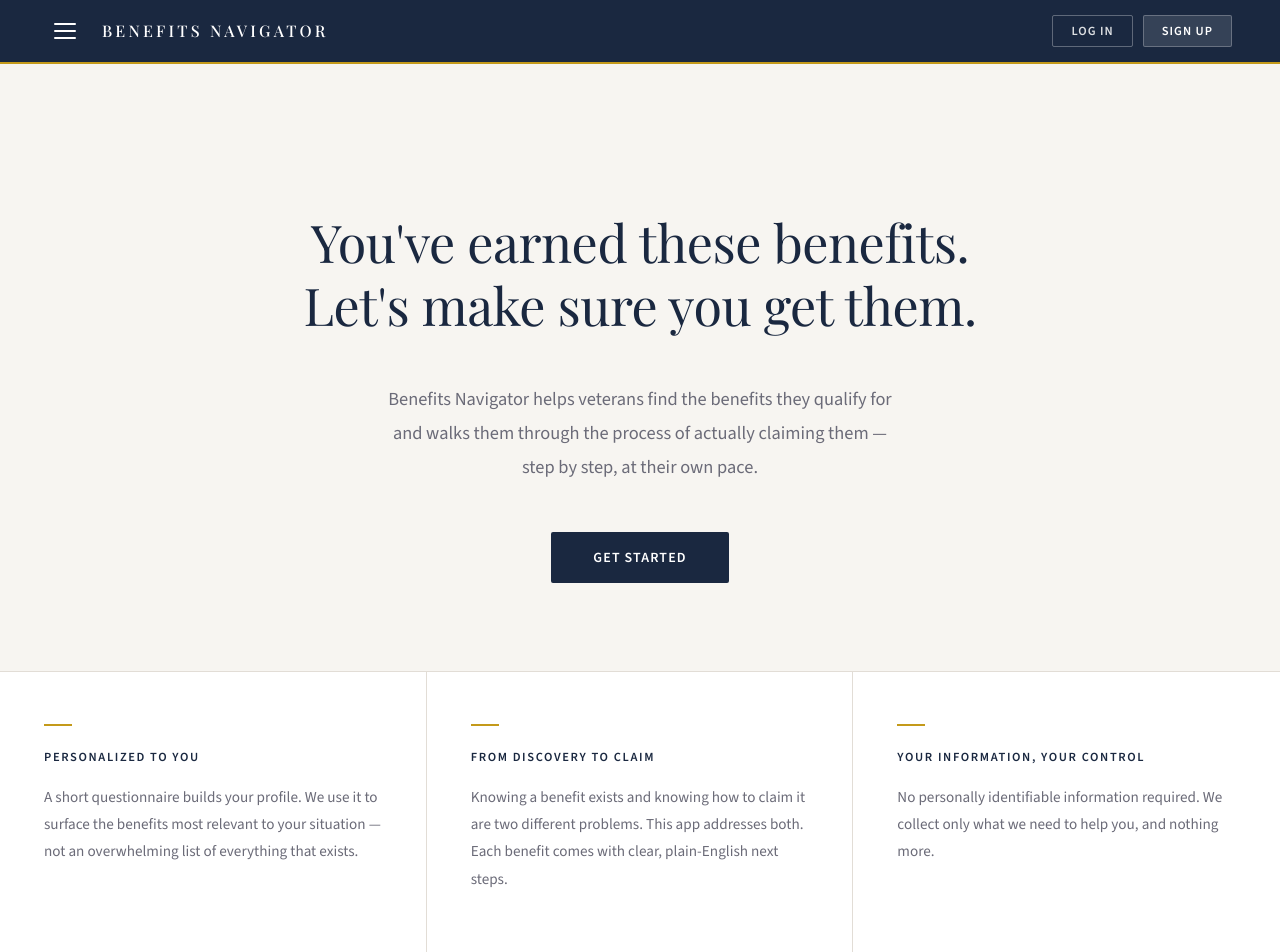
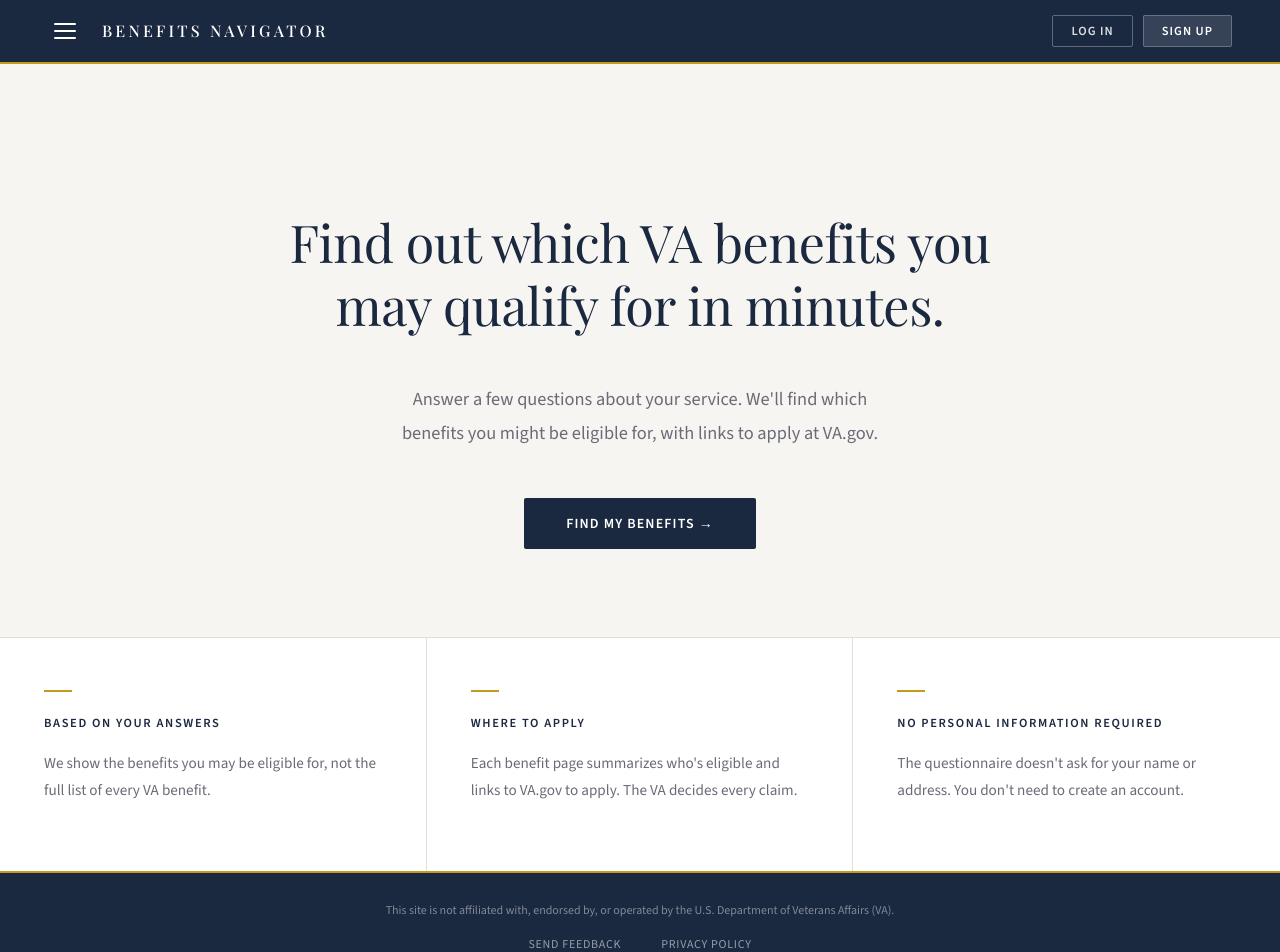
Before and after one commit to kenandehart/veteran-benefits-navigator, a React (Vite) app in the folder client/: page / in a window 1280 px wide. Shown: the top 952 px of the page. Built offline with nearby package versions, Linux system fonts and the light colour scheme; no server answers.

Commit message:
Update home page copy, change password pages back buttons

```diff
--- a/client/src/ForgotPasswordPage.tsx
+++ b/client/src/ForgotPasswordPage.tsx
@@ -1,7 +1,7 @@
 import './App.css'
 import { useEffect, useState } from 'react'
 import type { FormEvent } from 'react'
-import { Link } from 'react-router-dom'
+import { useNavigate } from 'react-router-dom'
 import Footer from './Footer'
 import SiteHeader from './components/SiteHeader'
 
@@ -15,18 +15,10 @@ const pageMainStyle: React.CSSProperties = {
   width: '100%',
 }
 
-const linkStyle: React.CSSProperties = {
-  display: 'inline-block',
-  marginTop: '24px',
-  color: 'var(--navy)',
-  textDecoration: 'underline',
-  fontFamily: "'Source Sans 3', system-ui, sans-serif",
-  fontSize: '0.9rem',
-}
-
 function ForgotPasswordPage() {
   const [email, setEmail] = useState('')
   const [status, setStatus] = useState<Status>('idle')
+  const navigate = useNavigate()
 
   useEffect(() => {
     window.scrollTo(0, 0)
@@ -57,7 +49,22 @@ function ForgotPasswordPage() {
       <SiteHeader />
 
       <main style={pageMainStyle}>
-        <h1 className="modal-title">Forgot your password?</h1>
+        <div className="benefit-detail__header">
+          <button
+            className="benefit-detail__back"
+            onClick={() => {
+              window.scrollTo(0, 0)
+              if (window.history.length <= 1) {
+                navigate('/')
+              } else {
+                navigate(-1)
+              }
+            }}
+          >
+            ← Back
+          </button>
+          <h1 className="modal-title">Forgot your password?</h1>
+        </div>
 
         {status === 'submitted' ? (
           <p className="modal-helper" aria-live="polite">
@@ -94,8 +101,6 @@ function ForgotPasswordPage() {
             </button>
           </form>
         )}
-
-        <Link to="/" style={linkStyle}>Back to homepage</Link>
       </main>
       <Footer />
     </div>
--- a/client/src/LandingPage.tsx
+++ b/client/src/LandingPage.tsx
@@ -18,39 +18,35 @@ function LandingPage() {
       <main>
         <section className="hero">
           <h1 className="hero-headline">
-            You've earned these benefits.<br />
-            Let's make sure you get them.
+            Find out which VA benefits you may qualify for in minutes.
           </h1>
           <p className="hero-body">
-            Benefits Navigator helps veterans find the benefits they qualify for
-            and walks them through the process of actually claiming them —
-            step by step, at their own pace.
+            Answer a few questions about your service. We'll find which
+            benefits you might be eligible for, with links to apply at VA.gov.
           </p>
-          <button className="cta-button" onClick={() => navigate('/questionnaire')}>Get Started</button>
+          <button className="cta-button" onClick={() => navigate('/questionnaire')}>Find my benefits →</button>
         </section>
 
         <section className="features">
           <div className="feature">
-            <h2>Personalized to you</h2>
+            <h2>Based on your answers</h2>
             <p>
-              A short questionnaire builds your profile. We use it to surface
-              the benefits most relevant to your situation — not an overwhelming
-              list of everything that exists.
+              We show the benefits you may be eligible for, not the full
+              list of every VA benefit.
             </p>
           </div>
           <div className="feature">
-            <h2>From discovery to claim</h2>
+            <h2>Where to apply</h2>
             <p>
-              Knowing a benefit exists and knowing how to claim it are two
-              different problems. This app addresses both. Each benefit comes
-              with clear, plain-English next steps.
+              Each benefit page summarizes who's eligible and links to
+              VA.gov to apply. The VA decides every claim.
             </p>
           </div>
           <div className="feature">
-            <h2>Your information, your control</h2>
+            <h2>No personal information required</h2>
             <p>
-              No personally identifiable information required. We collect only
-              what we need to help you, and nothing more.
+              The questionnaire doesn't ask for your name or address. You
+              don't need to create an account.
             </p>
           </div>
         </section>
--- a/client/src/ResetPasswordPage.tsx
+++ b/client/src/ResetPasswordPage.tsx
@@ -13,15 +13,6 @@ const pageMainStyle: React.CSSProperties = {
   maxWidth: '400px',
   margin: '0 auto',
   width: '100%',
-}
-
-const linkStyle: React.CSSProperties = {
-  display: 'inline-block',
-  marginTop: '24px',
-  color: 'var(--navy)',
-  textDecoration: 'underline',
-  fontFamily: "'Source Sans 3', system-ui, sans-serif",
-  fontSize: '0.9rem',
 }
 
 const inlineLinkStyle: React.CSSProperties = {
@@ -83,7 +74,22 @@ function ResetPasswordPage() {
       <div className="page">
         {siteHeader}
         <main style={pageMainStyle}>
-          <h1 className="modal-title">Invalid link</h1>
+          <div className="benefit-detail__header">
+            <button
+              className="benefit-detail__back"
+              onClick={() => {
+                window.scrollTo(0, 0)
+                if (window.history.length <= 1) {
+                  navigate('/')
+                } else {
+                  navigate(-1)
+                }
+              }}
+            >
+              ← Back
+            </button>
+            <h1 className="modal-title">Invalid link</h1>
+          </div>
           <p className="modal-helper" aria-live="polite" style={{ marginBottom: '24px' }}>
             This link is invalid. Please request a new password reset.
           </p>
@@ -94,7 +100,6 @@ function ResetPasswordPage() {
           >
             Request a new reset link
           </button>
-          <Link to="/" style={linkStyle}>Back to homepage</Link>
         </main>
         <Footer />
       </div>
@@ -106,7 +111,22 @@ function ResetPasswordPage() {
       <div className="page">
         {siteHeader}
         <main style={{ ...pageMainStyle, textAlign: 'center' }}>
-          <h1 className="modal-title">Password reset</h1>
+          <div className="benefit-detail__header">
+            <button
+              className="benefit-detail__back"
+              onClick={() => {
+                window.scrollTo(0, 0)
+                if (window.history.length <= 1) {
+                  navigate('/')
+                } else {
+                  navigate(-1)
+                }
+              }}
+            >
+              ← Back
+            </button>
+            <h1 className="modal-title">Password reset</h1>
+          </div>
           <p className="modal-helper" aria-live="polite" style={{ marginBottom: '24px' }}>
             Your password has been reset. Click 'Log in' in the top-right to
             sign in with your new password.
@@ -128,7 +148,22 @@ function ResetPasswordPage() {
     <div className="page">
       {siteHeader}
       <main style={pageMainStyle}>
-        <h1 className="modal-title">Reset your password</h1>
+        <div className="benefit-detail__header">
+          <button
+            className="benefit-detail__back"
+            onClick={() => {
+              window.scrollTo(0, 0)
+              if (window.history.length <= 1) {
+                navigate('/')
+              } else {
+                navigate(-1)
+              }
+            }}
+          >
+            ← Back
+          </button>
+          <h1 className="modal-title">Reset your password</h1>
+        </div>
         <form className="modal-form" onSubmit={handleSubmit} noValidate>
           <label className="modal-label" htmlFor="reset-new-password">
             New password
@@ -185,8 +220,6 @@ function ResetPasswordPage() {
             {status === 'submitting' ? 'Resetting...' : 'Reset password'}
           </button>
         </form>
-
-        <Link to="/" style={linkStyle}>Back to homepage</Link>
       </main>
       <Footer />
     </div>
```
